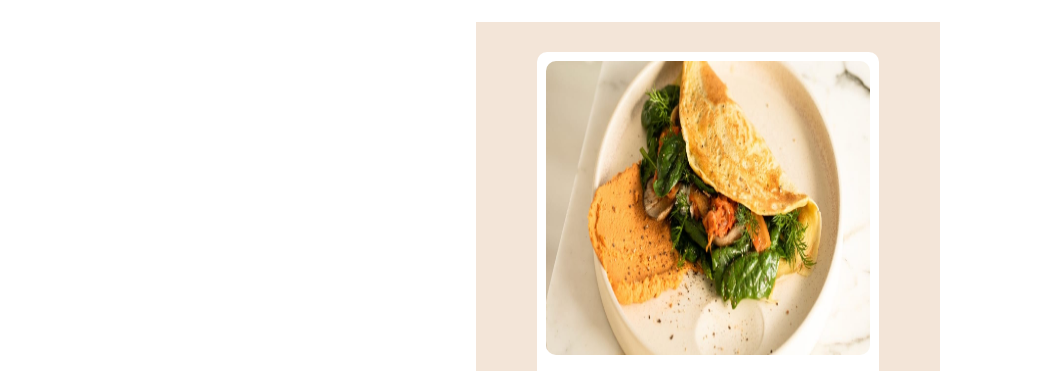
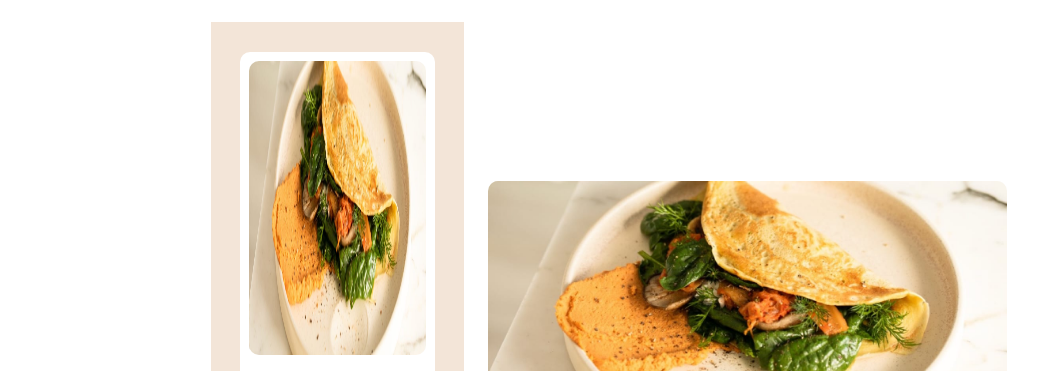
Before and after one commit to Ahmed-Magdy11/Recipe, a plain HTML site: page index.html in a window 1280 px wide. Shown: the top 371 px of the page, without its empty margins (15-1053 px from the left). Drawn offline with Linux system fonts and the light colour scheme.

Commit message:
style.css

```diff
--- a/style.css
+++ b/style.css
@@ -7,7 +7,7 @@ body{
   position: relative;
   padding: 60px;
 }
-.container,.container2{
+.container{
     height: 1550px;
     width: 40%;
     background-color: #f3e5d8;
@@ -65,13 +65,13 @@ table{
         padding: 5px;
     }
 }
-.container2{
-    position: absolute;
-    float: left;
-
-        margin-left: -675px;
-        margin-bottom: -715px;
-
-    /* background-color: blue; */
+@media (max-width:375px){
+   .container ,.parent{
+    width: 100%;
+    margin: 0;
+   }
+   body{
+    padding: 0;
+   }
 
 }
```
